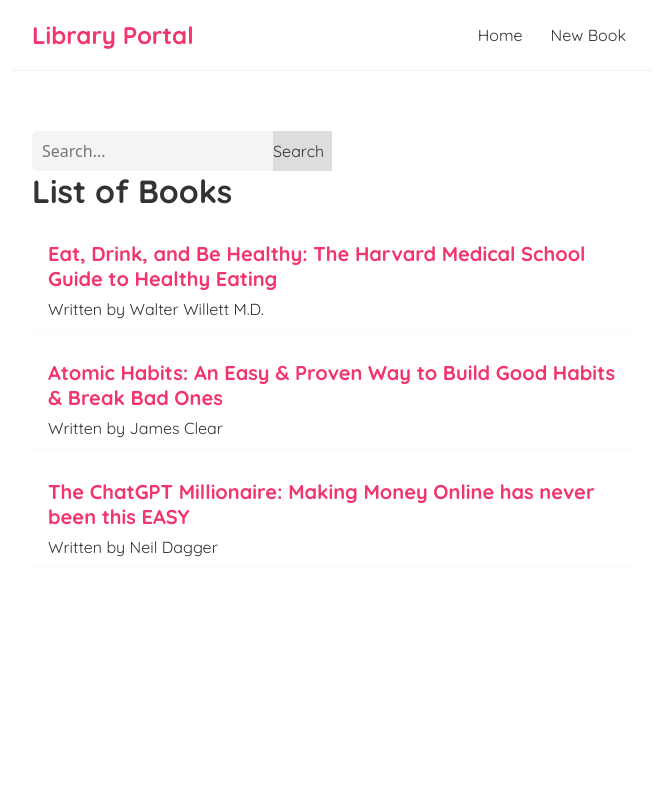
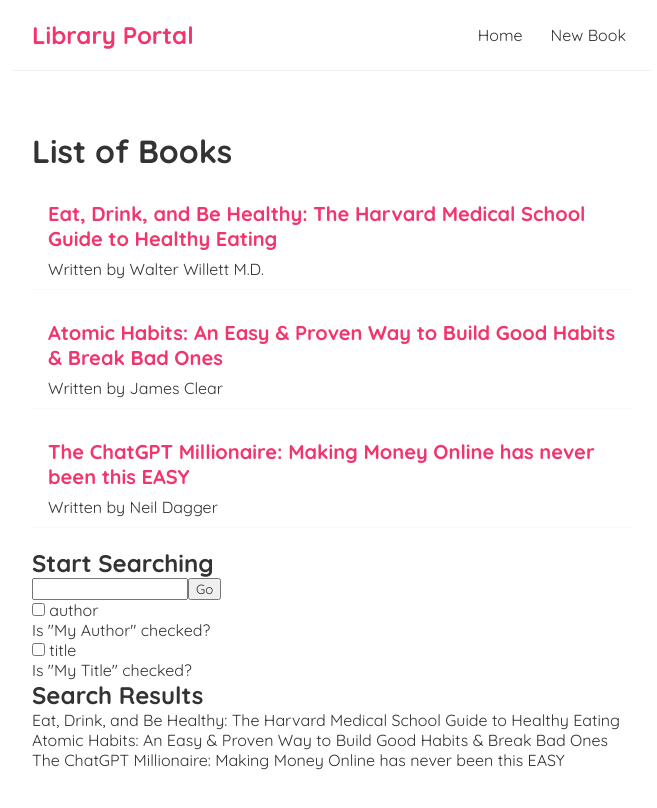
Before and after one commit to Odinahon/Library-Management-CRUD-app, a React (Create React App) app: page / in a window 1280 px wide. Shown: the top 808 px of the page, without its empty margins (308-965 px from the left). Built offline with nearby package versions, Linux system fonts and the light colour scheme; data requests are answered from the project's data file.

Commit message:
Changes made to Search Component

```diff
--- a/src/EditBook.js
+++ b/src/EditBook.js
@@ -5,25 +5,30 @@
 const EditBook = () => {
   // grab the id of the book, so I need to use useParams hook
   // second part now I can use my custom hook useFetch to fetch the data from db.json file
-
+  const [bookDetails, setBookDetails] =useState({
+    title:"",
+    description:"",
+    author:"",
+  });
   const { id } = useParams();
   const {
     data: book,
     error,
     isPending,
-  } = useFetch("http://localhost:8000/books/" + id);
-  {
-    isPending && <div>Loading...</div>;
-  }
-  {
-    error && <div>Error</div>;
-  }
+  } = useFetch("http://localhost:8000/books/" + id, setBookDetails);
+  // {
+  //   isPending && <div>Loading...</div>;
+  // }
+  // {
+  //   error && <div>Error</div>;
+  // }
 
-  const [description, setDescription] = useState("");
 
-  const [title, setTitle] = useState("");
+  // const [description, setDescription] = useState("");
 
-  const [author, setAuthor] = useState("");
+  // const [title, setTitle] = useState("");
+
+  // const [author, setAuthor] = useState("");
 
   //   const [isPending, setIsPending] = useState(false);
   // {book && <div>
@@ -39,10 +44,8 @@
   const handleSubmit = (e) => {
     e.preventDefault();
 
-    const newBook = { title, description, author };
-    if (title === null) {
-      setTitle(title);
-    }
+    const newBook = bookDetails;
+
     console.log(newBook);
     fetch("http://localhost:8000/books/" + book.id, {
       method: "PUT",
@@ -54,6 +57,9 @@
       console.log("book edited");
     });
   };
+  if(isPending){
+    return <div>Loading...</div>;
+  }
   return (
     <div className="edit">
       <h2>Edit Book - {id}</h2>
@@ -65,31 +71,31 @@
             type="text"
             required
             // value={book.title}
-             defaultValue={book.title}
+             defaultValue={bookDetails.title}
             readOnly={false}
             // isEdited={false}
             onChange={(e) => {
-              setTitle(e.target.value);
+              setBookDetails({ ...bookDetails, title:e.target.value});
               setIsEdited(true);
             }}
           ></input>
           <label>Book description:</label>
           <textarea
             required
-            defaultValue={book.description}
+            defaultValue={bookDetails.description}
             readOnly={false}
-            onChange={(e) => setDescription(e.target.value)}
+            onChange={(e) => setBookDetails({ ...bookDetails, description:e.target.value})}
           ></textarea>
           <label>Book author:</label>
           <input
             type="text"
             required
-            defaultValue={book.author}
+            defaultValue={bookDetails.author}
             readOnly={false}
-            onChange={(e) => setAuthor(e.target.value)}
+            onChange={(e) => setBookDetails({ ...bookDetails, author:e.target.value})}
           ></input>
           <button>Edit Book</button>
-          <p>{title}</p>
+          <p>{bookDetails.title}</p>
         </form>
       )}
     </div>
--- a/src/Home.js
+++ b/src/Home.js
@@ -1,6 +1,7 @@
 import useFetch from "./useFetch";
 import BookList from "./BookList";
-import SearchBar from "./SearchBar";
+// import SearchBar from "./SearchBar";
+import Search from "./Search";
 
 const Home = () => {
   const {
@@ -12,8 +13,10 @@
     <div className="home">
       {error && <div>{error}</div>}
       {isPending && <div>Loading...</div>}
-      {books && <SearchBar books={books}></SearchBar>}
-      {books && <BookList books={books} title="List of Books"></BookList>}
+
+      {books && <BookList books = {books} title="List of Books"></BookList>}
+      {books && <Search books = {books}></Search>}
+      {/* {books && <SearchBar books={books}></SearchBar>} */}
     </div>
   );
 };
--- /dev/null
+++ b/src/Search.js
@@ -0,0 +1,58 @@
+
+import { useState } from "react";
+
+
+const Search = ({ books}) => {
+    const [selectedOption, setSelectedOption] = useState("");
+    const [compareValue, setCompareValue] = useState(selectedOption);
+
+    console.log(books);
+    let newBooks = books;
+
+    const handleChange = (option) =>{
+        setSelectedOption(option);
+    }
+    const onSubmit =(e)=>{
+        e.preventDefault();
+        console.log('Submit button is hitted');
+        if(selectedOption==='author'){
+            newBooks = books.filter((book) => book.author=== compareValue);
+        } else {
+            newBooks = books.filter((book) => book.title=== compareValue);
+        }
+    }
+    return (
+        <div>
+            <h2>Start Searching </h2>
+            <form onSubmit={onSubmit}>
+                <input type="text" required value={compareValue} onChange={(e) => {
+                    setCompareValue(e.target.value);
+                }}></input>
+                <button>Go</button>
+
+            <div>
+                <label><input type="checkbox" checked={selectedOption==='author'}   onChange={()=>{handleChange('author')}}></input> author</label>
+                <p> Is "My Author" checked? {selectedOption.toString()}</p>
+            </div>
+            <div>
+                <label><input type="checkbox" checked={selectedOption==='title'} onChange={()=>{handleChange('title')}}></input> title</label>
+                <p> Is "My Title" checked? {selectedOption.toString()}</p>
+            </div>
+            </form>
+
+            <div>
+        <h2>Search Results</h2>
+
+       {newBooks.map((book) => (
+            <div key={book.id}>
+             <p>{book.title}</p>
+            </div>
+          ))}
+
+        </div>
+
+    </div>
+     );
+}
+
+export default Search;
--- a/src/useFetch.js
+++ b/src/useFetch.js
@@ -1,7 +1,8 @@
 import { useState, useEffect } from "react";
+import BookDetails from "./BookDetails";
 // We need to things to do register states here from Home.js component and imprort useState
 
-const useFetch = (url) => {
+const useFetch = (url, setBookDetails) => {
   const [data, setData] = useState(null);
   const [isPending, setIsPending] = useState(true);
   const [error, setError] = useState(false);
@@ -18,6 +19,13 @@
         })
         .then((data) => {
           setData(data);
+          if(setBookDetails){
+            setBookDetails({
+              title:data.title,
+              description: data.description,
+              author:data.author,
+            });
+          }
           setIsPending(false);
           setError(null);
         })
```
